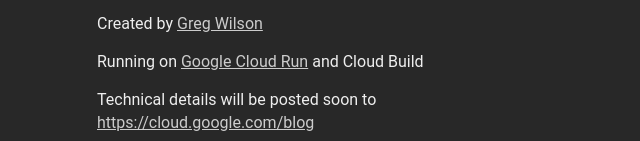
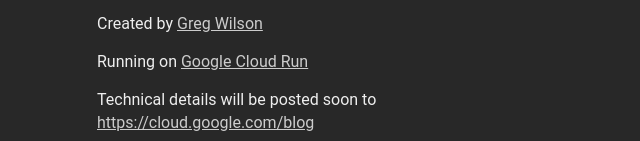
Before and after one commit to gregsramblings/chessmsgs, a website: page public/about/index.html in a window 1280 px wide. Shown: the part 296-437 px from the top of the page, without its empty margins (319-959 px from the left). Drawn offline with Linux system fonts and the light colour scheme.

Commit message:
Testing build

```diff
--- a/public/about/index.html
+++ b/public/about/index.html
@@ -25,7 +25,7 @@
 		Telegram, KaTalk, Viber, and other service that supports the sharing of web links.</p>
 		<p>Created by <a href="https://twitter.com/gregsramblings">Greg Wilson</a></p>
 		<p>Running on <a href="https://cloud.google.com/run?utm_campaign=CDR_grw_series_chessapp_release_120320&utm_source=external&utm_medium=web
-">Google Cloud Run</a> and Cloud Build</p>
+">Google Cloud Run</a></p>
 		<p>Technical details will be posted soon to <a href="https://cloud.google.com/blog?utm_campaign=CDR_grw_series_chessapp_release_120320&utm_source=external&utm_medium=web
 ">https://cloud.google.com/blog</a></p>
 	</div>
```
